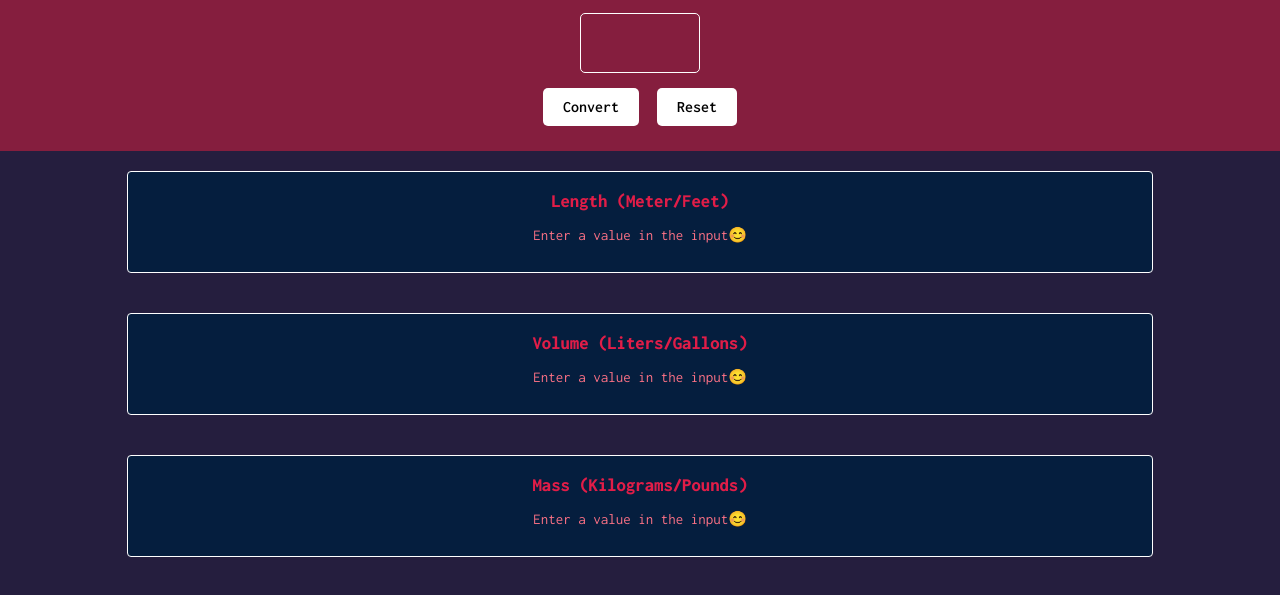
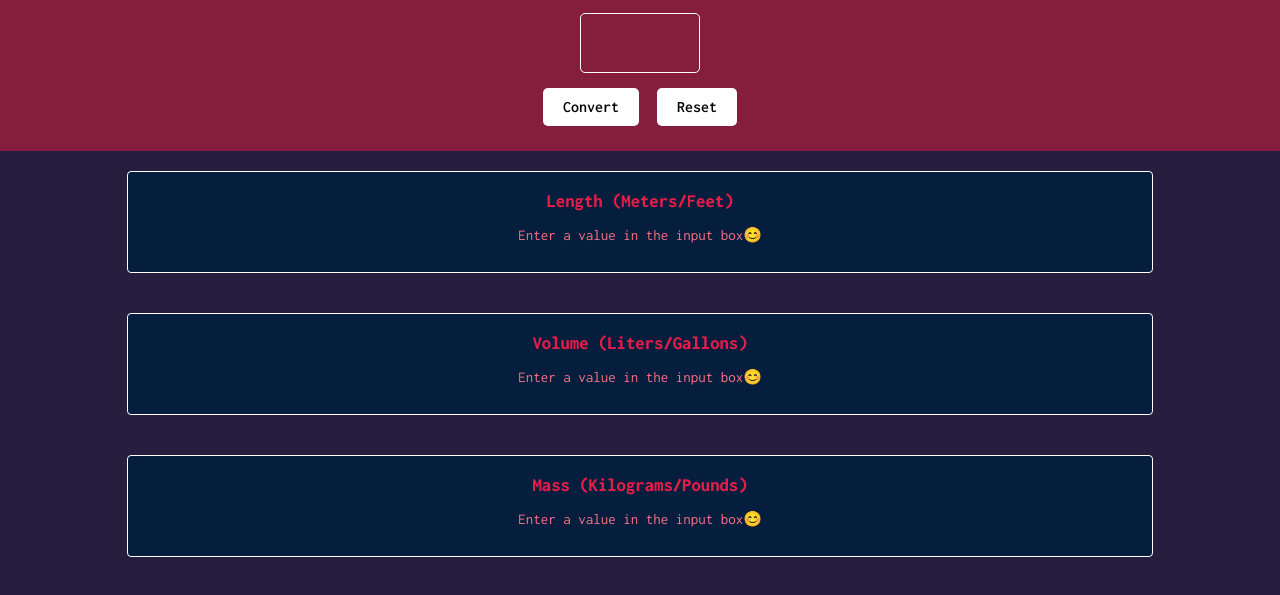
Before and after one commit to kajal1801/unit-converter, a website built with Vite: page index.html in a window 1280 px wide. Both pictures are taken after a click on the button "Reset". Shown: the part 97-692 px from the top of the page. Built offline with nearby package versions, Linux system fonts and the light colour scheme.

Commit message:
Fixed Error 3.0

```diff
--- a/index.html
+++ b/index.html
@@ -18,7 +18,7 @@
             </div>
             <div id="output">
                 <div class="unit-box">
-                    <h3 class="unit-heading">Length (Meter/Feet)</h3>
+                    <h3 class="unit-heading">Length (Meters/Feet)</h3>
                     <p class="value" id="length-el">Enter a value in the input box</p>
                 </div>
                 <div class="unit-box">
--- a/index.js
+++ b/index.js
@@ -56,5 +56,5 @@ resetBtn.addEventListener("click", function () {
     lengthEl.innerHTML =
         volumeEl.innerHTML =
         massEl.innerHTML =
-        "Enter a value in the input😊"
+        "Enter a value in the input box😊"
 })
```
